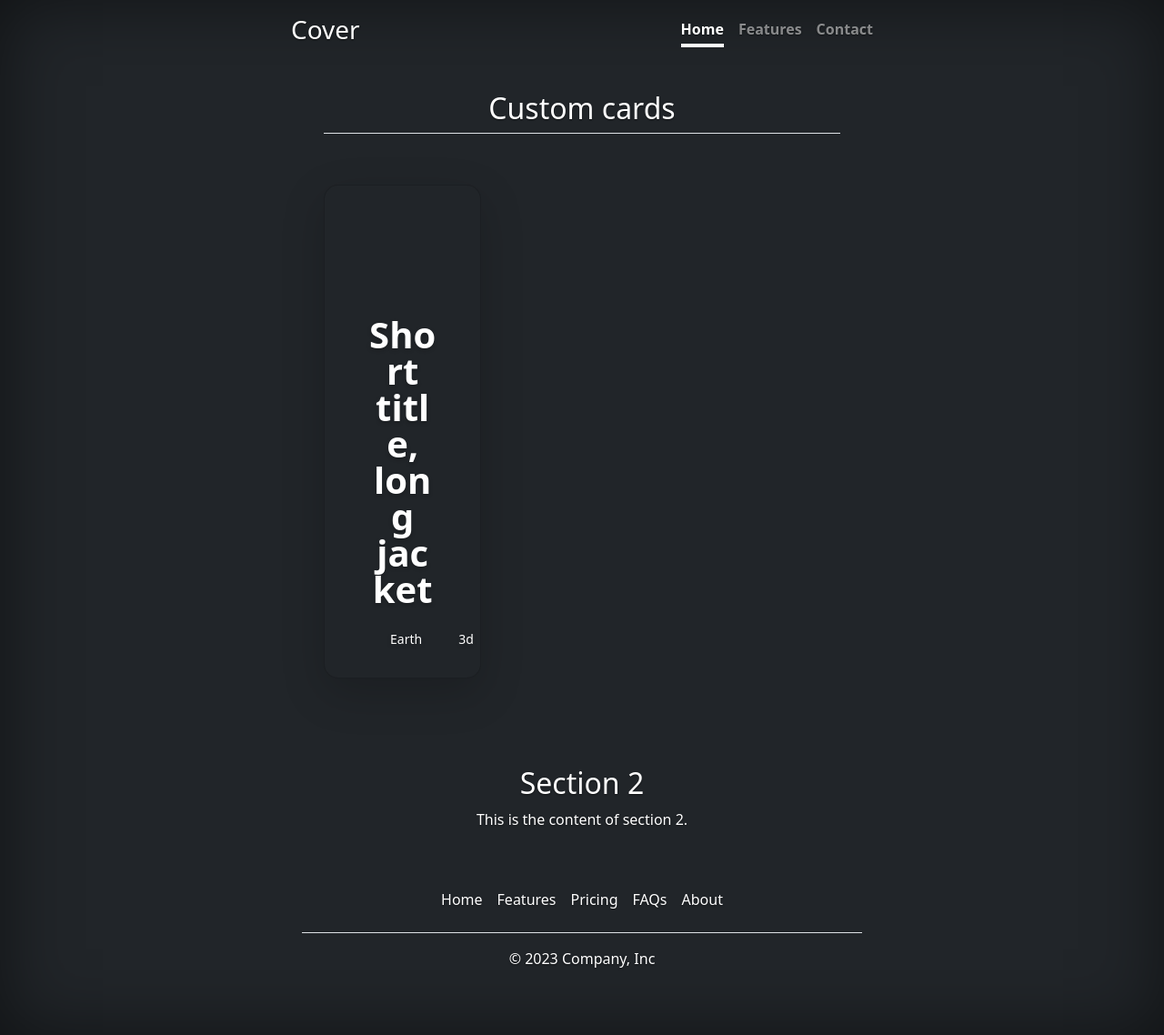
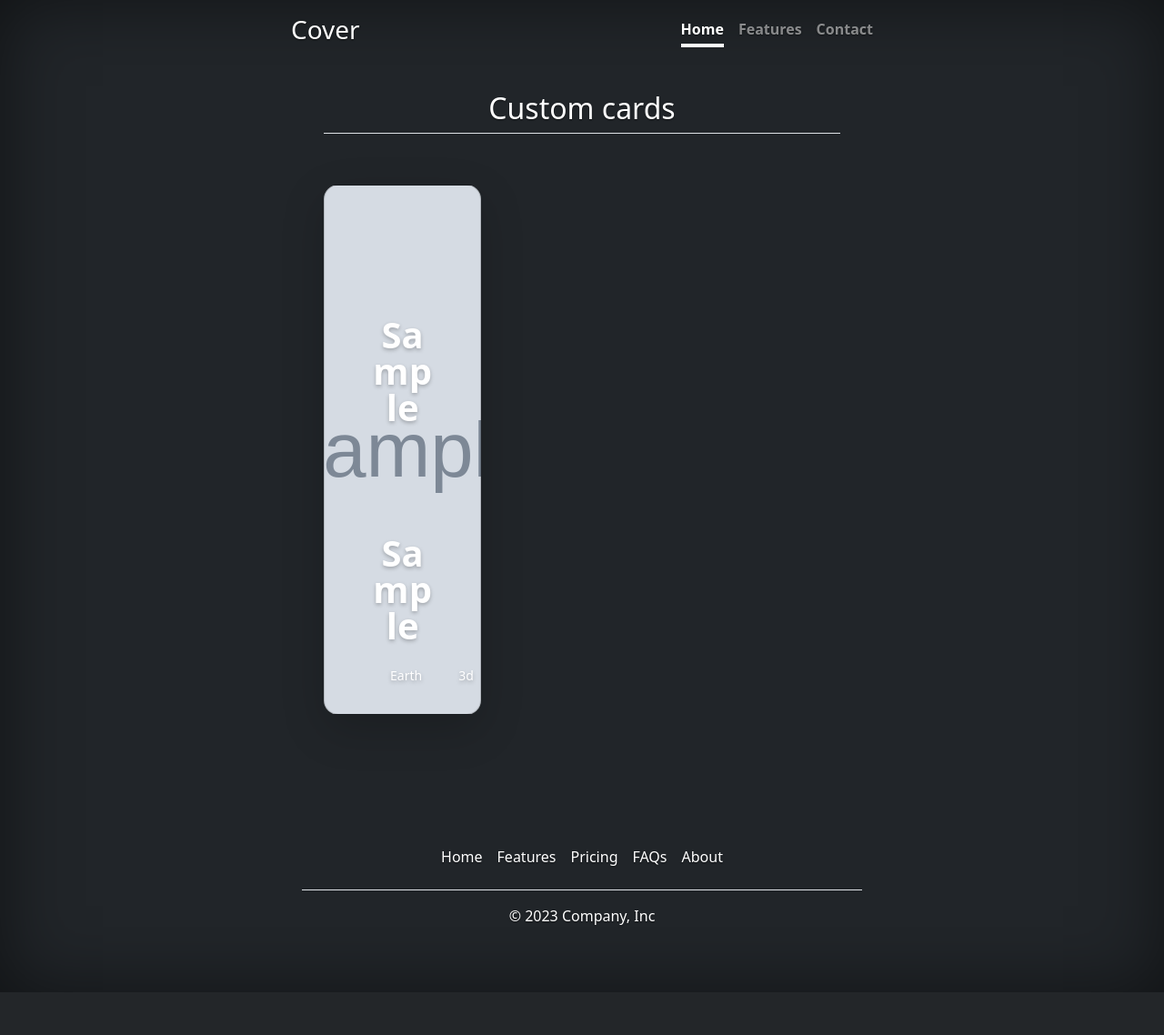
Before and after one commit to Kirillo1/MobileGuru, a Django app: template templates/market/index.html in a window 1280 px wide. Shown: the whole page at 91% size. After the commit the page ends 1091 px from the top, so only its background shows below. Run offline with Django 4.2, Linux system fonts and the light colour scheme; the template is opened without the code that fills it: values that come from a table or form of the project are taken from there, others are empty; tables that the repository leaves empty hold one stand-in row (values such as "Sample post"); grey boxes marked "Sample" are stand-in pictures; parts of the project's set-up code (start-up, migrations or seed data) failed here and were passed over; some libraries are stand-ins or nearby versions.

Commit message:
changed models

```diff
--- a/MobileGuru/urls.py
+++ b/MobileGuru/urls.py
@@ -16,8 +16,13 @@ Including another URLconf
 """
 from django.contrib import admin
 from django.urls import path, include
+from django.conf import settings
+from django.conf.urls.static import static
 
 urlpatterns = [
     path('admin/', admin.site.urls),
     path('', include('marketapp.urls', namespace='market')),
 ]
+
+if settings.DEBUG:
+    urlpatterns += static(settings.MEDIA_URL, document_root=settings.MEDIA_ROOT)
--- a/marketapp/forms.py
+++ b/marketapp/forms.py
@@ -49,13 +49,9 @@ class SmartPhoneForm(forms.ModelForm):
     class Meta:
         model = SmartPhone
         fields = ('brand', 'model', 'display_size', 'storage_capacity', 'processor',
-                  'battery_capacity', 'description', 'price')
+                  'battery_capacity', 'description', 'price', 'main_image')
 
 class SmartPhoneImagesForm(forms.ModelForm):
-    # images = forms.ImageField(
-    # widget=forms.ImageField(attrs={'multiple': True, 'images': 'image[]'}),
-    # required=False
-    # )
 
     class Meta:
         model = FulfilledSmartPhoneImages
--- a/marketapp/models.py
+++ b/marketapp/models.py
@@ -62,6 +62,12 @@ class SmartPhone(models.Model):
         max_length=20, choices=STATUS_CHOICES,
         default='Pending'
         )
+    main_image = models.ImageField(
+        'Главное фото',
+        upload_to='images',
+        null=True,
+        blank=True
+    )
 
     price = models.DecimalField(
         'Цена', max_digits=10, decimal_places=2
--- a/marketapp/views.py
+++ b/marketapp/views.py
@@ -5,10 +5,8 @@ from .forms import SmartPhoneForm, SmartPhoneImagesForm
 
 def view_index(request):
     smartphones = SmartPhone.objects.all()
-    images = FulfilledSmartPhoneImages.objects.all()
     context = {
         'smartphones': smartphones,
-        'images': images
         }
     return render(request, 'market/index.html', context)
 
--- a/templates/market/create_phone.html
+++ b/templates/market/create_phone.html
@@ -13,11 +13,6 @@
       {{ images_form.image }}
       <button type="submit">Сохранить</button>
     </form>
-
-    <section>
-      <h2>Section 2</h2>
-      <p>This is the content of section 2.</p>
-    </section>
   </main>
 
   <link rel="stylesheet" href="{% static 'css/create_phone.css' %}" />
--- a/templates/market/index.html
+++ b/templates/market/index.html
@@ -10,9 +10,11 @@
       <div class="row row-cols-1 row-cols-lg-3 align-items-stretch g-4 py-5">
         {% for smartphone in smartphones %}
           <div class="col">
-            <div class="card card-cover h-100 overflow-hidden text-bg-dark rounded-4 shadow-lg" style="background-image: url('#');">
+            <div class="card card-cover h-100 overflow-hidden text-bg-dark rounded-4 shadow-lg" style="background-image: url('/media/{{ smartphone.main_image }}');">
               <div class="d-flex flex-column h-100 p-5 pb-3 text-white text-shadow-1">
-                <h3 class="pt-5 mt-5 mb-4 display-6 lh-1 fw-bold">Short title, long jacket</h3>
+                <h3 class="pt-5 mt-5 mb-4 display-6 lh-1 fw-bold">{{ smartphone.brand }}</h3>
+                <h3 class="pt-5 mt-5 mb-4 display-6 lh-1 fw-bold">{{ smartphone.model }}</h3>
+
                 <ul class="d-flex list-unstyled mt-auto">
                   <li class="d-flex align-items-center me-3">
                     <svg class="bi me-2" width="1em" height="1em">
@@ -33,11 +35,6 @@
         {% endfor %}
       </div>
     </div>
-
-    <section>
-      <h2>Section 2</h2>
-      <p>This is the content of section 2.</p>
-    </section>
   </main>
   <link rel="stylesheet" type="text/css" href="{% static 'css/index.css' %}" />
 {% endblock %}
```
Also changed, not shown: templates/market/detail_phone.html (+19 -8 lines), marketapp/migrations/0002_smartphone_image.py (added), marketapp/migrations/0003_alter_smartphone_image.py (added), marketapp/migrations/0004_rename_image_smartphone_main_image.py (added).
